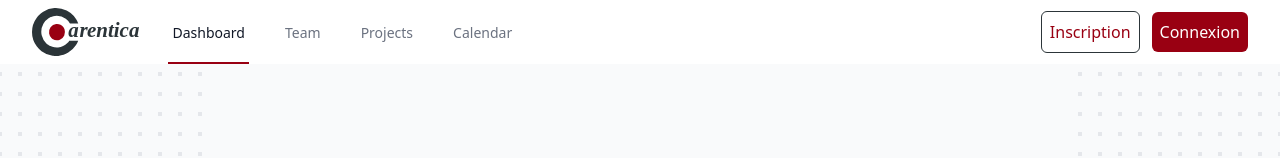
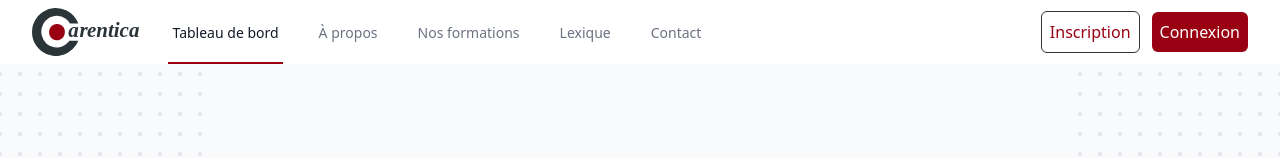
Before and after one commit to Carentica/carentica-front, a Nuxt app: page / in a window 1280 px wide. Shown: the top 158 px of the page. Built offline with nearby package versions, Linux system fonts and the light colour scheme.

Commit message:
adding link

```diff
--- a/components/NavBar.vue
+++ b/components/NavBar.vue
@@ -1,8 +1,4 @@
 <template>
-  <!-- <nav>
-    <nuxt-link to="/">Accueil</nuxt-link>
-    <nuxt-link to="/about">A propos</nuxt-link>
-  </nav> -->
   <Disclosure as="nav" class="bg-white shadow" v-slot="{ open }">
     <div class="max-w-7xl mx-auto px-4 sm:px-6 lg:px-8">
       <div class="flex justify-between h-16">
@@ -16,33 +12,42 @@
               <XIcon v-else class="block h-6 w-6" aria-hidden="true" />
             </DisclosureButton>
           </div>
+
+          <!-- Logo desktop and mobile -->
           <div class="flex-shrink-0 flex items-center">
-            <img class="block lg:hidden h-12 w-auto" src="../assets/images/carentica-logo-texte.svg"
-              alt="Workflow" />
-            <img class="hidden lg:block h-12 w-auto"
-              src="../assets/images/carentica-logo-texte.svg" alt="Workflow" />
+            <nuxt-link to="/">
+              <img class="block lg:hidden h-12 w-auto" src="../assets/images/carentica-logo-texte.svg" alt="Workflow" />
+              <img class="hidden lg:block h-12 w-auto" src="../assets/images/carentica-logo-texte.svg" alt="Workflow" />
+            </nuxt-link>
           </div>
+
+          <!-- Link -->
           <div class="hidden md:ml-6 md:flex md:space-x-8">
-            <!-- Current: "border-carmine text-gray-900", Default: "border-transparent text-gray-500 hover:border-gray-300 hover:text-gray-700" -->
-            <a href="#"
+            <nuxt-link to="/dashboard"
               class="border-carmine text-gray-900 inline-flex items-center px-1 pt-1 border-b-2 text-sm font-medium">
-              Dashboard
-            </a>
-            <a href="#"
+              Tableau de bord
+            </nuxt-link>
+            <nuxt-link to="/about"
               class="border-transparent text-gray-500 hover:border-gray-300 hover:text-gray-700 inline-flex items-center px-1 pt-1 border-b-2 text-sm font-medium">
-              Team
-            </a>
-            <a href="#"
+              À propos
+            </nuxt-link>
+            <nuxt-link to="/training"
               class="border-transparent text-gray-500 hover:border-gray-300 hover:text-gray-700 inline-flex items-center px-1 pt-1 border-b-2 text-sm font-medium">
-              Projects
-            </a>
-            <a href="#"
+              Nos formations
+            </nuxt-link>
+            <nuxt-link to="/glossary"
               class="border-transparent text-gray-500 hover:border-gray-300 hover:text-gray-700 inline-flex items-center px-1 pt-1 border-b-2 text-sm font-medium">
-              Calendar
-            </a>
+              Lexique
+            </nuxt-link>
+            <nuxt-link to="/contact"
+              class="border-transparent text-gray-500 hover:border-gray-300 hover:text-gray-700 inline-flex items-center px-1 pt-1 border-b-2 text-sm font-medium">
+              Contact
+            </nuxt-link>
+
           </div>
         </div>
 
+        <!-- Buttons -->
         <div class="hidden md:flex items-center">
           <div class="flex-shrink-0">
 
@@ -62,17 +67,22 @@
       </div>
     </div>
 
+    <!-- Mobile menu -->
     <DisclosurePanel class="md:hidden">
       <div class="pt-2 pb-3 space-y-1">
-        <!-- Current: "bg-indigo-50 border-carmine text-indigo-700", Default: "border-transparent text-gray-500 hover:bg-gray-50 hover:border-gray-300 hover:text-gray-700" -->
-        <a href="#"
-          class="bg-indigo-50 border-carmine text-carmine block pl-3 pr-4 py-2 border-l-4 text-base font-medium sm:pl-5 sm:pr-6">Dashboard</a>
-        <a href="#"
-          class="border-transparent text-gray-500 hover:bg-gray-50 hover:border-gray-300 hover:text-gray-700 block pl-3 pr-4 py-2 border-l-4 text-base font-medium sm:pl-5 sm:pr-6">Team</a>
-        <a href="#"
-          class="border-transparent text-gray-500 hover:bg-gray-50 hover:border-gray-300 hover:text-gray-700 block pl-3 pr-4 py-2 border-l-4 text-base font-medium sm:pl-5 sm:pr-6">Projects</a>
-        <a href="#"
-          class="border-transparent text-gray-500 hover:bg-gray-50 hover:border-gray-300 hover:text-gray-700 block pl-3 pr-4 py-2 border-l-4 text-base font-medium sm:pl-5 sm:pr-6">Calendar</a>
+        <nuxt-link to="/dashboard"
+          class="bg-indigo-50 border-carmine text-carmine block pl-3 pr-4 py-2 border-l-4 text-base font-medium sm:pl-5 sm:pr-6">Tableau de bord</nuxt-link>
+        <nuxt-link to="/about"
+          class="border-transparent text-gray-500 hover:bg-gray-50 hover:border-gray-300 hover:text-gray-700 block pl-3 pr-4 py-2 border-l-4 text-base font-medium sm:pl-5 sm:pr-6">À propos</nuxt-link>
+
+        <nuxt-link to="/training"
+          class="border-transparent text-gray-500 hover:bg-gray-50 hover:border-gray-300 hover:text-gray-700 block pl-3 pr-4 py-2 border-l-4 text-base font-medium sm:pl-5 sm:pr-6">Nos formations</nuxt-link>
+
+        <nuxt-link to="/glossary"
+          class="border-transparent text-gray-500 hover:bg-gray-50 hover:border-gray-300 hover:text-gray-700 block pl-3 pr-4 py-2 border-l-4 text-base font-medium sm:pl-5 sm:pr-6">Lexique</nuxt-link>
+
+        <nuxt-link to="/contact"
+          class="border-transparent text-gray-500 hover:bg-gray-50 hover:border-gray-300 hover:text-gray-700 block pl-3 pr-4 py-2 border-l-4 text-base font-medium sm:pl-5 sm:pr-6">Contact</nuxt-link>
       </div>
       <div class="pt-4 pb-3 border-t border-gray-200">
         <div class="flex items-center px-4 sm:px-6">
--- a/components/home/AccompaniedSection.vue
+++ b/components/home/AccompaniedSection.vue
@@ -39,9 +39,9 @@
                             votre dernière séance d’apprentissage.</p>
                     </div>
                     <div class="p-6 bg-gray-50 rounded-bl-2xl rounded-br-2xl md:px-8">
-                        <a href="contact.html" class="text-base font-medium text-gunmetal">Contactez-nous<span
+                        <nuxt-link to="/contact" class="text-base font-medium text-gunmetal">Contactez-nous<span
                                 aria-hidden="true">
-                                &rarr;</span></a>
+                                &rarr;</span></nuxt-link>
                     </div>
                 </div>
 
@@ -63,9 +63,9 @@
                             communication de notre <strong>communauté crypto</strong>.</p>
                     </div>
                     <div class="p-6 bg-gray-50 rounded-bl-2xl rounded-br-2xl md:px-8">
-                        <a href="contact.html" class="text-base font-medium text-gunmetal">Contactez-nous<span
+                        <nuxt-link to="/contact" class="text-base font-medium text-gunmetal">Contactez-nous<span
                                 aria-hidden="true">
-                                &rarr;</span></a>
+                                &rarr;</span></nuxt-link>
                     </div>
                 </div>
 
@@ -86,9 +86,9 @@
                             balisé pour faciliter votre <strong>initiation à la crypto</strong>.</p>
                     </div>
                     <div class="p-6 bg-gray-50 rounded-bl-2xl rounded-br-2xl md:px-8">
-                        <a href="contact.html" class="text-base font-medium text-gunmetal">Contactez-nous<span
+                        <nuxt-link to="/contact" class="text-base font-medium text-gunmetal">Contactez-nous<span
                                 aria-hidden="true">
-                                &rarr;</span></a>
+                                &rarr;</span></nuxt-link>
                     </div>
                 </div>
             </div>
--- a/components/home/AllFormationSection.vue
+++ b/components/home/AllFormationSection.vue
@@ -13,9 +13,10 @@
                     <div class="mt-8 sm:flex">
 
                         <div class="mt-3 sm:mt-0 sm:ml-3">
-                            <a href="nosformation.html"
+                            <nuxt-link to="/training"
                                 class="flex items-center justify-center px-5 py-3 border border-transparent text-base font-medium rounded-md text-white bg-carmine hover:bg-gunmetal">
-                                Consultez nos formations </a>
+                                Consultez nos formations
+                            </nuxt-link>
                         </div>
                     </div>
                 </div>
--- a/components/home/RegisterSection.vue
+++ b/components/home/RegisterSection.vue
@@ -5,16 +5,17 @@
                 <div class="pt-10 pb-12 px-6 sm:pt-16 sm:px-16 lg:py-16 lg:pr-0 xl:py-20 xl:px-20">
                     <div class="lg:self-center">
                         <h2 class="text-3xl font-extrabold text-white sm:text-4xl">
-
                             <span class="block">Démarrez votre parcours de <strong>formation crypto</strong>.</span>
                         </h2>
                         <p class="mt-4 text-lg leading-6 text-white">Aucun pré-requis nécessaire pour vous lancer dans
                             le monde des <strong>crypomonnaies</strong>, il vous suffit d’un email valide pour valider
                             votre inscription
                             gratuitement.</p>
-                        <a href="inscription.html"
-                            class="mt-8 bg-white border border-transparent rounded-md shadow px-5 py-3 inline-flex items-center text-base font-medium text-carmine hover:bg-indigo-50">Inscription
-                            gratuite</a>
+
+                        <nuxt-link to="/siginIn"
+                            class="mt-8 bg-white border border-transparent rounded-md shadow px-5 py-3 inline-flex items-center text-base font-medium text-carmine hover:bg-indigo-50">
+                            Inscription gratuite
+                        </nuxt-link>
                     </div>
                 </div>
                 <div class="-mt-6 aspect-w-5 aspect-h-3 md:aspect-w-2 md:aspect-h-1">
```
Lines whose indentation alone changed are shown as unchanged.
